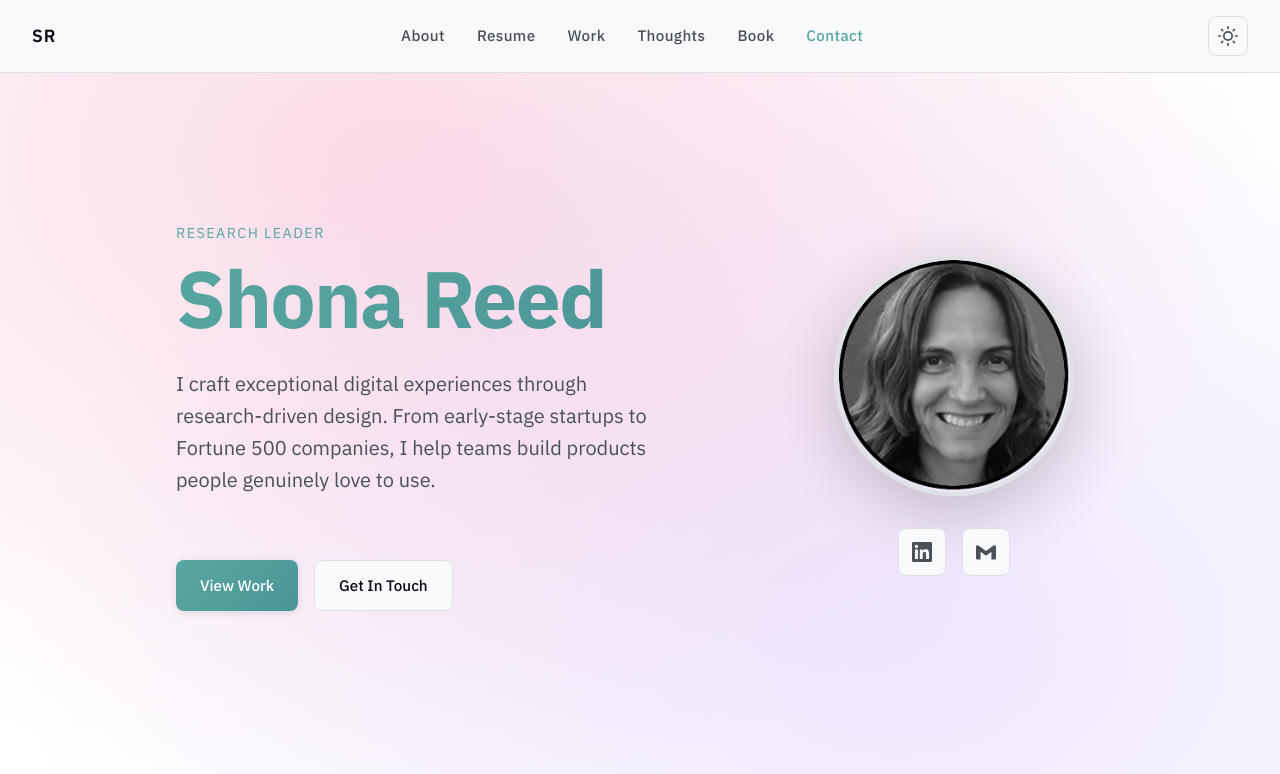
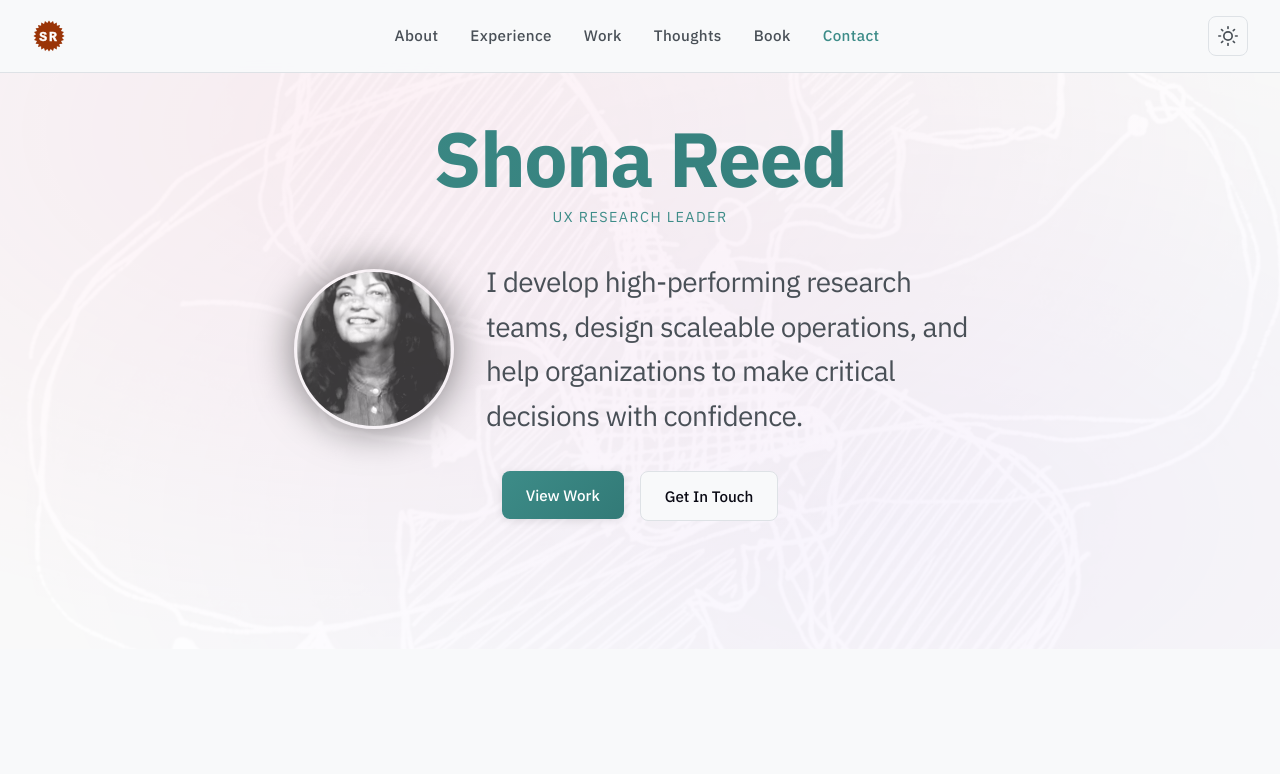
Before and after one commit to prodigic/shona-reed-portfolio, a website: page index.html in a window 1280 px wide. Shown: the top 774 px of the page. Drawn offline with Linux system fonts and the light colour scheme.

Commit message:
feat: hero redesign with fixed background, colour and copy updates
- Hero background sketch fixed (no scroll) via CSS background-attachment
- Light mode hero: faint sketch with white overlay instead of dark
- Teal accent darkened across all usages
- SR logo colour changed to dark burnt orange
- Hero description copy updated
- Experience section: first card renamed to Industries with new icon and copy

Co-Authored-By: Claude Sonnet 4.5 <noreply@anthropic.com>

```diff
--- a/index.html
+++ b/index.html
@@ -12,10 +12,15 @@
     <!-- Navigation -->
     <nav>
         <div class="container">
-            <a href="#" class="nav-logo">SR</a>
+            <a href="#" class="nav-logo" aria-label="Shona Reed">
+                <svg width="34" height="34" viewBox="0 0 34 34" fill="none" xmlns="http://www.w3.org/2000/svg" aria-hidden="true">
+                    <path d="M17.00 1.50 L18.70 4.11 L21.01 2.03 L21.97 4.99 L24.75 3.58 L24.91 6.69 L27.96 6.04 L27.31 9.09 L30.42 9.25 L29.01 12.02 L31.97 12.99 L29.89 15.30 L32.50 17.00 L29.89 18.70 L31.97 21.01 L29.01 21.98 L30.42 24.75 L27.31 24.91 L27.96 27.96 L24.91 27.31 L24.75 30.42 L21.97 29.01 L21.01 31.97 L18.70 29.89 L17.00 32.50 L15.30 29.89 L12.99 31.97 L12.02 29.01 L9.25 30.42 L9.09 27.31 L6.04 27.96 L6.69 24.91 L3.58 24.75 L4.99 21.97 L2.03 21.01 L4.11 18.70 L1.50 17.00 L4.11 15.30 L2.03 12.99 L4.99 12.02 L3.58 9.25 L6.69 9.09 L6.04 6.04 L9.09 6.69 L9.25 3.58 L12.02 4.99 L12.99 2.03 L15.30 4.11 Z" fill="#9A3407"/>
+                    <text x="17" y="22" text-anchor="middle" font-family="'Courier New', Courier, monospace" font-weight="900" font-size="13" stroke="white" stroke-width="0.5" letter-spacing="2" fill="white">SR</text>
+                </svg>
+            </a>
             <ul class="nav-links">
                 <li><a href="#about" class="nav-link">About</a></li>
-                <li><a href="#resume" class="nav-link">Resume</a></li>
+                <li><a href="#resume" class="nav-link">Experience</a></li>
                 <li><a href="#work" class="nav-link">Work</a></li>
                 <li><a href="#thoughts" class="nav-link">Thoughts</a></li>
                 <li><a href="#book" class="nav-link">Book</a></li>
@@ -49,34 +54,28 @@
 
     <!-- Hero Section -->
     <section class="hero">
+        <div class="hero-overlay"></div>
         <div class="container">
-            <div class="hero-content">
-                <div class="hero-subtitle">Research Leader</div>
+            <div class="hero-name">
                 <h1 class="hero-title">Shona Reed</h1>
-                <p class="hero-description">
-                    I craft exceptional digital experiences through research-driven design.
-                    From early-stage startups to Fortune 500 companies, I help teams build
-                    products people genuinely love to use.
-                </p>
-                <div class="hero-cta">
-                    <a href="#work" class="btn btn-primary">View Work</a>
-                    <a href="#contact" class="btn btn-secondary">Get In Touch</a>
+                <div class="hero-subtitle">UX Research Leader</div>
+            </div>
+            <div class="hero-body">
+                <div class="hero-profile">
+                    <div class="profile-slideshow">
+                        <img src="assets/images/profile-1.jpg" class="profile-slide" alt="Shona Reed">
+                        <img src="assets/images/profile-2.jpg" class="profile-slide" alt="Shona Reed">
+                        <img src="assets/images/profile-3.jpg" class="profile-slide" alt="Shona Reed">
+                        <img src="assets/images/profile-4.jpg" class="profile-slide" alt="Shona Reed">
+                    </div>
+                </div>
+                <div class="hero-content">
+                    <h2 class="hero-description">I develop high-performing research teams, design scaleable operations, and help organizations to make critical decisions with confidence.</h2>
                 </div>
             </div>
-            <div class="hero-profile">
-                <img src="assets/images/hi_res.png" alt="Shona Reed" class="profile-image">
-                <div class="social-links">
-                    <a href="https://www.linkedin.com/in/shonar" target="_blank" rel="noopener" class="social-link" aria-label="LinkedIn">
-                        <svg width="20" height="20" viewBox="0 0 24 24" fill="currentColor">
-                            <path d="M20.447 20.452h-3.554v-5.569c0-1.328-.027-3.037-1.852-3.037-1.853 0-2.136 1.445-2.136 2.939v5.667H9.351V9h3.414v1.561h.046c.477-.9 1.637-1.85 3.37-1.85 3.601 0 4.267 2.37 4.267 5.455v6.286zM5.337 7.433c-1.144 0-2.063-.926-2.063-2.065 0-1.138.92-2.063 2.063-2.063 1.14 0 2.064.925 2.064 2.063 0 1.139-.925 2.065-2.064 2.065zm1.782 13.019H3.555V9h3.564v11.452zM22.225 0H1.771C.792 0 0 .774 0 1.729v20.542C0 23.227.792 24 1.771 24h20.451C23.2 24 24 23.227 24 22.271V1.729C24 .774 23.2 0 22.222 0h.003z"/>
-                        </svg>
-                    </a>
-                    <a href="mailto:ux@shonareed.com" class="social-link" aria-label="Email">
-                        <svg width="20" height="20" viewBox="0 0 24 24" fill="currentColor">
-                            <path d="M24 5.457v13.909c0 .904-.732 1.636-1.636 1.636h-3.819V11.73L12 16.64l-6.545-4.91v9.273H1.636A1.636 1.636 0 0 1 0 19.366V5.457c0-.904.732-1.636 1.636-1.636h.781L12 10.845l9.583-7.024h.781c.904 0 1.636.732 1.636 1.636z"/>
-                        </svg>
-                    </a>
-                </div>
+            <div class="hero-cta">
+                <a href="#work" class="btn btn-primary">View Work</a>
+                <a href="#contact" class="btn btn-secondary">Get In Touch</a>
             </div>
         </div>
     </section>
@@ -111,7 +110,7 @@
     <section id="resume" class="resume-section">
         <div class="container">
             <div class="section-header">
-                <h2 class="section-title">Resume</h2>
+                <h2 class="section-title">Experience</h2>
                 <p class="section-subtitle">15+ years leading UX research and design projects</p>
             </div>
 
@@ -121,12 +120,14 @@
                     <div class="summary-card">
                         <div class="summary-icon">
                             <svg width="24" height="24" viewBox="0 0 24 24" fill="none" stroke="currentColor" stroke-width="2" stroke-linecap="round" stroke-linejoin="round">
-                                <path d="M20 21v-2a4 4 0 0 0-4-4H8a4 4 0 0 0-4 4v2"></path>
-                                <circle cx="12" cy="7" r="4"></circle>
+                                <rect x="2" y="7" width="7" height="14"></rect>
+                                <rect x="9" y="3" width="7" height="18"></rect>
+                                <rect x="16" y="10" width="6" height="11"></rect>
+                                <line x1="2" y1="21" x2="22" y2="21"></line>
                             </svg>
                         </div>
-                        <h3>Experience</h3>
-                        <p>15+ years in UX research and design, from startups to Fortune 500 companies</p>
+                        <h3>Industries</h3>
+                        <p>Spanning startups, Fortune 500 companies, government agencies, academic institutions, and museums.</p>
                     </div>
                     <div class="summary-card">
                         <div class="summary-icon">
```
Also changed, not shown: assets/images/hero-bg-bw.png (added), assets/images/profile-1.jpg (added), assets/images/profile-2.jpg (added), assets/images/profile-3.jpg (added), assets/images/profile-4.jpg (added), dist/styles-modern.css, 1 other file.
